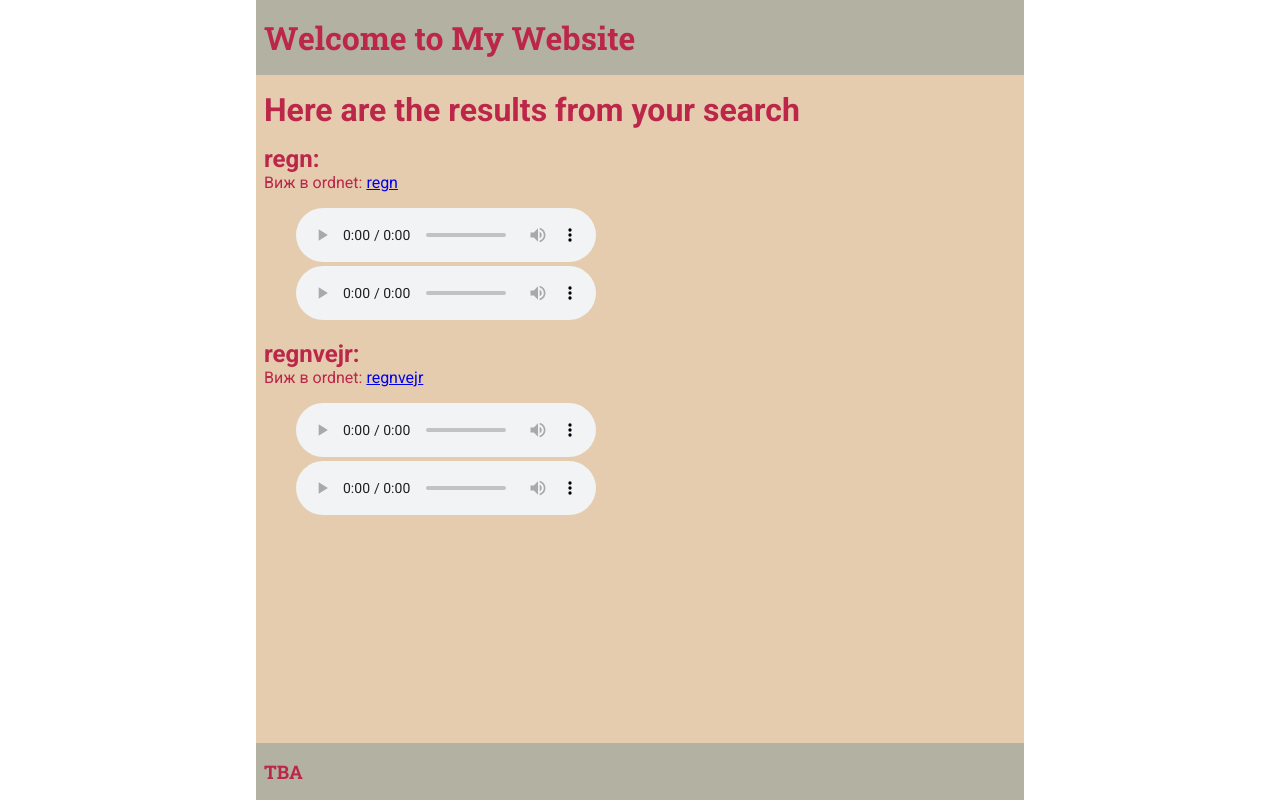
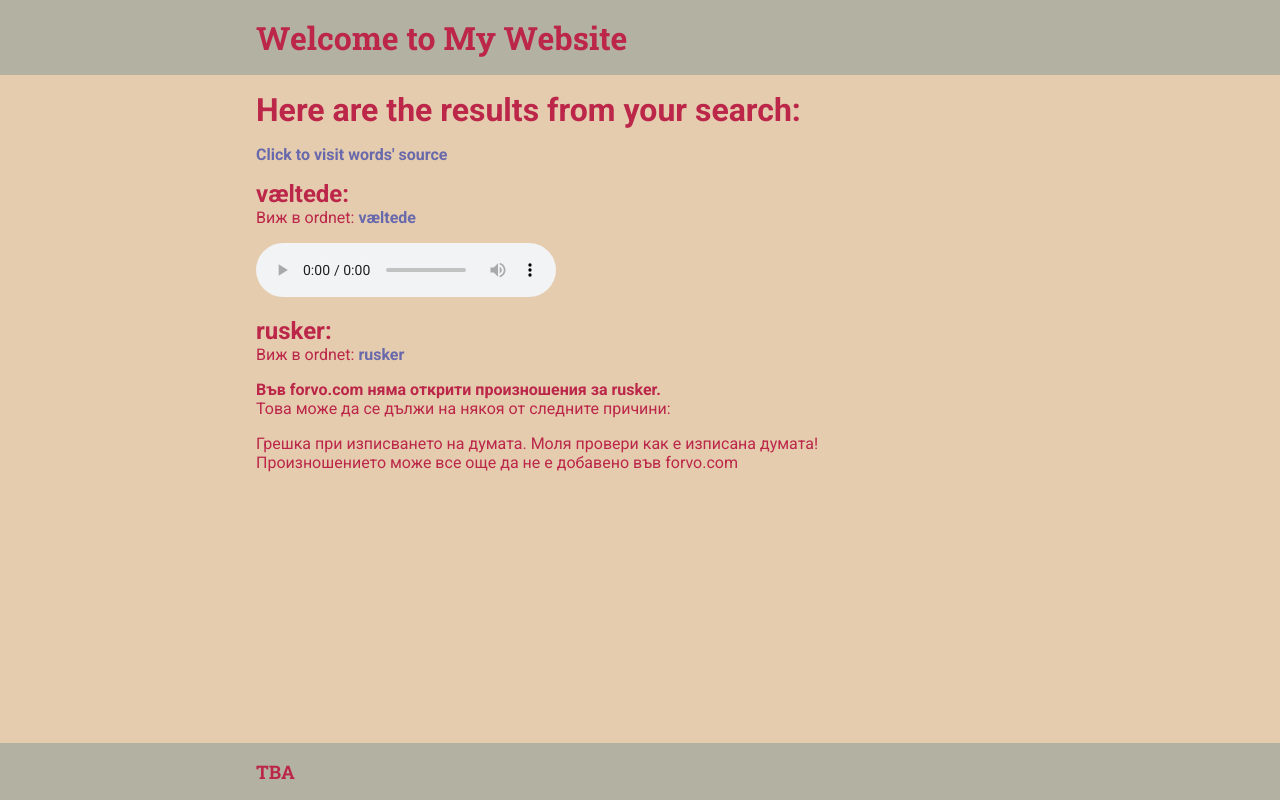
Before and after one commit to alchemistbg/forvo-web-scraping, a plain HTML site: page docs/index.html in a window 1280 px wide. Drawn offline with Linux system fonts and the light colour scheme.

Commit message:
Fix HTML and CSS code
Identation issues

Class names

New CSS rules

```diff
--- a/docs/index.css
+++ b/docs/index.css
@@ -14,18 +14,24 @@ html {
     padding: 0;
 }
 
-/* body, .container{
-    background-color: #E5CCAF;
-} */
-
 .container{
     margin: auto;
     color: #BB2649;
     background-color: #E5CCAF;
     min-height: 100vh;
-    width: 60vw;
     display: flex;
     flex-direction: column;
+}
+
+.header, .main, .footer{
+    width: 60vw;
+    margin: auto;
+}
+
+@media (max-width: 768px) {
+    .header, .main, .footer{
+        width: 100vw;
+    }
 }
 
 header, main, footer{
@@ -49,8 +55,12 @@ main .main-title{
     padding-bottom: 0.5em;
 }
 
+main .source-link{
+    padding-bottom: 1em;
+}
+
 ul{
-    padding-left: 2em;
+    /* padding-left: 2em; */
 }
 
 p,
@@ -63,10 +73,21 @@ ul li{
 }
 
 section h2 .word-meaning{
-    /* font-weight: normal; */
     color: #6868AC
 }
 
 audio{
     /* background-color: red; */
 }
+
+main .source-link a,
+.word-link a{
+    text-decoration: none;
+    color: #6868AC;
+    font-weight: bold;
+}
+
+main .source-link a:hover,
+.word-link a:hover{
+    color: #BB2649;
+}
--- a/docs/index.html
+++ b/docs/index.html
@@ -7,7 +7,6 @@
         <meta http-equiv="X-UA-Compatible" content="ie=edge">
         <title>Forvo pronunciations</title>
         <link rel="stylesheet" href="./index.css">
-        <!-- <link href="https://cdn.lineicons.com/4.0/lineicons.css" rel="stylesheet" /> -->
         <link rel="preconnect" href="https://fonts.googleapis.com">
         <link rel="preconnect" href="https://fonts.gstatic.com" crossorigin>
         <link href="https://fonts.googleapis.com/css2?family=Roboto+Slab:wght@400;700&display=swap" rel="stylesheet">
@@ -16,49 +15,42 @@
     <body>
         <div class="container">
             <header>
+                <div class="header">
                     <h1>Welcome to My Website</h1>
+                </div>
             </header>
             <main>
-                <h2 class="main-title">Here are the results from your search</h2>
+                <div class="main">
+                    <h2 class="main-title">Here are the results from your search:</h2>
+                    <h4 class="source-link"><a href=https://www.dr.dk/nyheder/vejret/live-vejret-giver-vaeltede-traeer-og-aflyste-faerger-foelg-udviklingen-her target=_blank>Click to visit words' source</a></h4>
 					<section class="word-section">
-				<h2 class="word-header">regn: <span class="word-meaning"></span></h2>
-				<p class="word-link">Виж в ordnet: <a href = "https://ordnet.dk/ddo/ordbog?query=regn">regn</a></p>
+						<h2 class="word-header">væltede: <span class="word-meaning"></span></h2>
+						<p class="word-link">Виж в ordnet: <a href="https://ordnet.dk/ddo/ordbog?query=væltede" target=_blank>væltede</a></p>
 						<ul class="word-results">
 							<li class="word-audio">
-
-						<audio controls src= 'https://audio12.forvo.com/mp3/9045104/33/9045104_33_645773_924042.mp3'>
-							<a href=https://audio12.forvo.com/mp3/9045104/33/9045104_33_645773_924042.mp3>regn</a>
-						</audio>
-					</li>
-					<li class="word-audio">
-
-						<audio controls src= 'https://audio12.forvo.com/mp3/8974660/33/8974660_33_645773.mp3'>
-							<a href=https://audio12.forvo.com/mp3/8974660/33/8974660_33_645773.mp3>regn</a>
+								<audio controls src= 'https://audio12.forvo.com/mp3/9456666/33/9456666_33_8205303.mp3'>
+									<a href=https://audio12.forvo.com/mp3/9456666/33/9456666_33_8205303.mp3>væltede</a>
 								</audio>
 							</li>
 						</ul>
 					</section>
 					<section class="word-section">
-				<h2 class="word-header">regnvejr: <span class="word-meaning"></span></h2>
-				<p class="word-link">Виж в ordnet: <a href = "https://ordnet.dk/ddo/ordbog?query=regnvejr">regnvejr</a></p>
-				<ul class="word-results">
-					<li class="word-audio">
-
-						<audio controls src= 'https://audio12.forvo.com/mp3/9023431/33/9023431_33_657817_1.mp3'>
-							<a href=https://audio12.forvo.com/mp3/9023431/33/9023431_33_657817_1.mp3>regnvejr</a>
-						</audio>
-					</li>
-					<li class="word-audio">
-
-						<audio controls src= 'https://audio12.forvo.com/mp3/9353000/33/9353000_33_657817.mp3'>
-							<a href=https://audio12.forvo.com/mp3/9353000/33/9353000_33_657817.mp3>regnvejr</a>
-						</audio>
-					</li>
+						<h2 class="word-header">rusker: <span class="word-meaning"></span></h2>
+						<p class="word-link">Виж в ordnet: <a href="https://ordnet.dk/ddo/ordbog?query=rusker" target=_blank>rusker</a></p>
+				<h4>Във forvo.com няма открити произношения за <span>rusker</span>.</h4>
+				<p>Това може да се дължи на някоя от следните причини:</p>
+				<ul>
+					<li>Грешка при изписването на думата. Моля провери как е изписана думата!</li>
+					<li>Произношението може все още да не е добавено във forvo.com</li>
+				</ul>
 				</ul>
 			</section>
+                </div>
             </main>
             <footer>
+                <div class="footer">
                     <h3>TBA</h3>
+                </div>
             </footer>
         </div>
     </body>
```
Also changed, not shown: 1 other file. Lines whose indentation alone changed are shown as unchanged.
